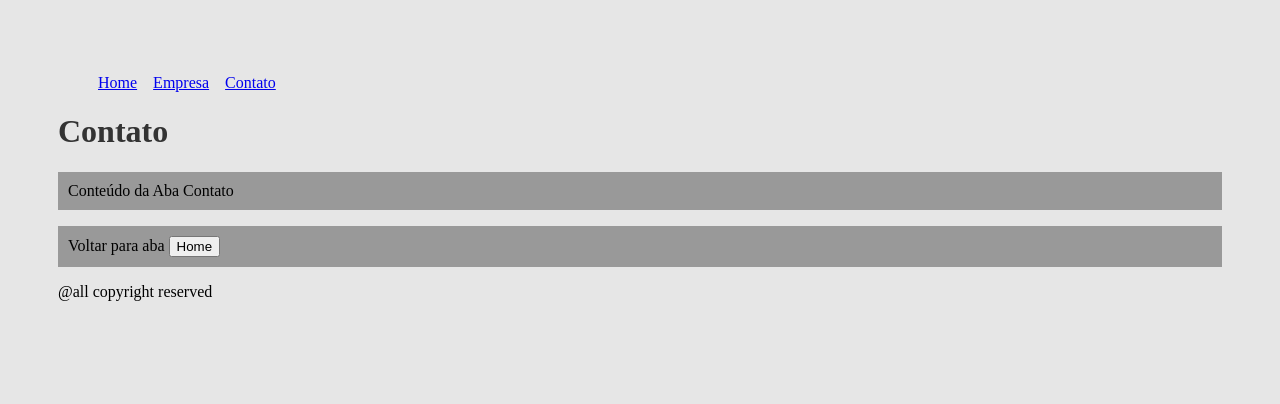
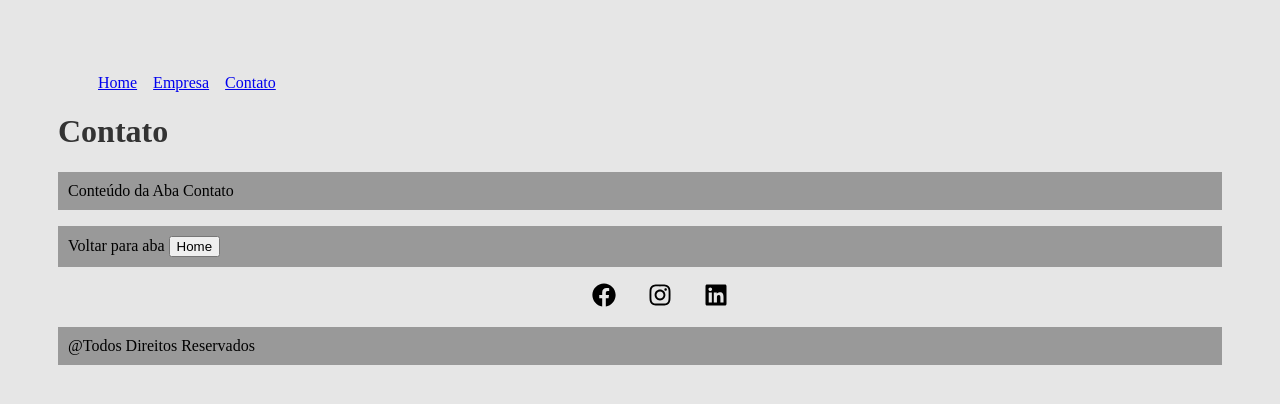
Before and after one commit to tiagoangelos/React, a JavaScript app: page /contato in a window 1280 px wide. Shown: the top 404 px of the page. Built offline with nearby package versions, Linux system fonts and the light colour scheme; the HTML template or start-up script is replaced by a standard one.

Commit message:
react icons em react js

```diff
--- a/package.json
+++ b/package.json
@@ -8,6 +8,7 @@
     "@testing-library/user-event": "^13.5.0",
     "react": "^18.2.0",
     "react-dom": "^18.2.0",
+    "react-icons": "^4.9.0",
     "react-router-dom": "^6.11.2",
     "react-scripts": "5.0.1",
     "web-vitals": "^2.1.4"
--- a/src/layout/Footer.js
+++ b/src/layout/Footer.js
@@ -1,6 +1,16 @@
+import { FaFacebook, FaInstagram, FaLinkedin } from "react-icons/fa";
+import style from './Footer.module.css';
+
 function Footer(){
     return (
-        <footer>@all copyright reserved</footer>
+        <footer>
+            <ul className={style.social_list}>
+                <li><FaFacebook /></li>
+                <li><FaInstagram /></li>
+                <li><FaLinkedin /></li>
+            </ul>
+            <p>@Todos Direitos Reservados</p>
+        </footer>
     )
 }
 
--- /dev/null
+++ b/src/layout/Footer.module.css
@@ -0,0 +1,16 @@
+.social_list{
+    display: flex;
+    justify-content: center;
+    align-items: center;
+    list-style: none;
+    color: black;
+}
+
+.social_list li{
+    margin: 0 1em;
+}
+
+.social_list svg{
+    font-size: 1.5em;
+    cursor: pointer;
+}
```
Also changed, not shown: 1 other file (tests, documents, lock files or other folders).
